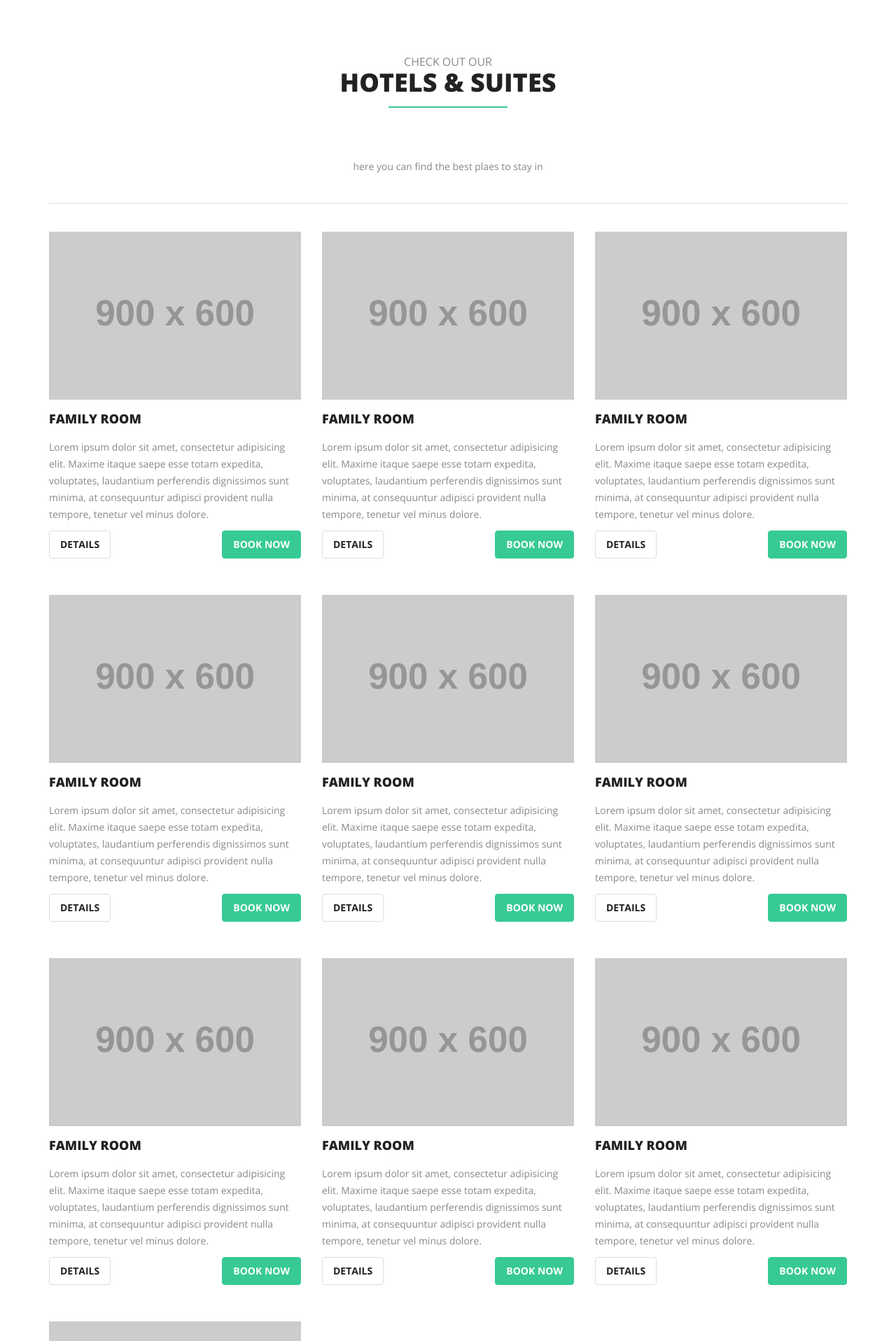
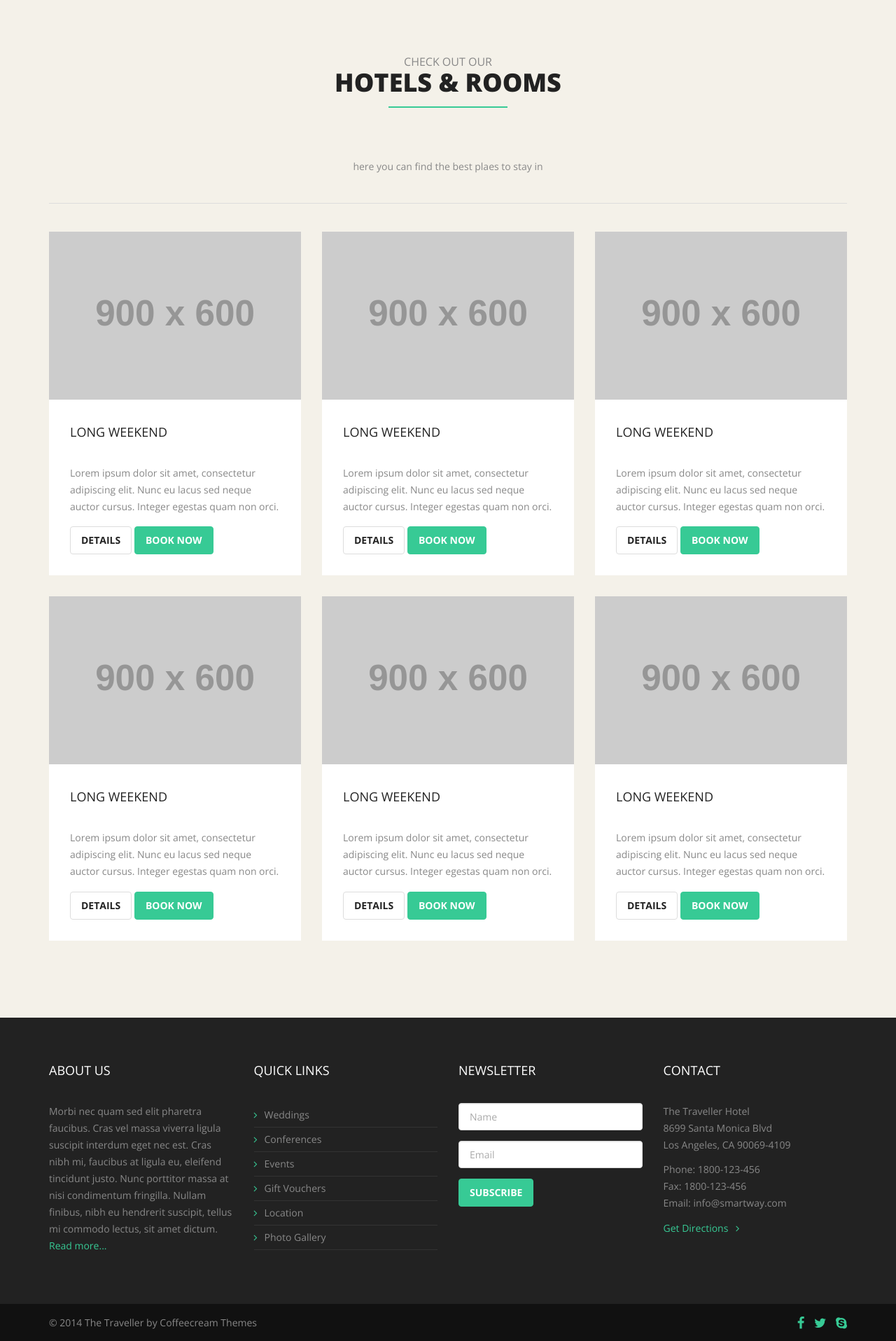
Before and after one commit to ahmedsammygeek/alumran, a PHP site: page /hotels.php in a window 1280 px wide. Shown: the part 130-2046 px from the top of the page at 70% size. Run offline with PHP 8.4, Linux system fonts and the light colour scheme; grey boxes labelled with a size stand in for pictures from a placeholder-image service; some libraries are stand-ins or nearby versions.

Commit message:
add one page , reservation pages

```diff
--- a/hotels.php
+++ b/hotels.php
@@ -35,110 +35,80 @@
 
 		<!-- ============ CONTENT START ============ -->
 
-		<section id="content">
+		<section id="content" class="color2">
 			<div class="container">
 				<div class="row">
 					<div class="col-sm-12 text-center">
 						<h5>Check out our</h5>
-						<h1>Hotels &amp; Suites</h1>
+						<h1>Hotels &amp; rooms </h1>
 						<p>here you can find the best plaes to stay in</p>
 						<hr>
 					</div>
 				</div>
 				<div class="row">
 
+				<div class="special-offer col-sm-6 col-md-4">
+							<img src="http://placehold.it/900x600.jpg" alt="" class="img-responsive">
+							<div class="description">
+								<h4>Long Weekend</h4>
+								<p>Lorem ipsum dolor sit amet, consectetur adipiscing elit. Nunc eu lacus sed neque auctor cursus. Integer egestas quam non orci.</p>
+								<a href="hotel.php" class="btn btn-default">Details</a>
+								<a href="reservation.php" class="btn btn-primary">Book Now</a>
 
-					<!-- Room 12 -->
-					<div class="room col-sm-6 col-md-4">
-						<img src="http://placehold.it/900x600.jpg" alt="" class="img-responsive" />
-						<h4>Family Room</h4>
-						<p>Lorem ipsum dolor sit amet, consectetur adipisicing elit. Maxime itaque saepe esse totam expedita, voluptates, laudantium perferendis dignissimos sunt minima, at consequuntur adipisci provident nulla tempore, tenetur vel minus dolore.</p>
-						<p>
-							<a href="family.html" class="btn btn-default">Details</a>
-							<a href="reservation.html" class="btn btn-primary pull-right">Book Now</a>
-						</p>
+							</div>
 						</div>
 
-					<div class="room col-sm-6 col-md-4">
-						<img src="http://placehold.it/900x600.jpg" alt="" class="img-responsive" />
-						<h4>Family Room</h4>
-						<p>Lorem ipsum dolor sit amet, consectetur adipisicing elit. Maxime itaque saepe esse totam expedita, voluptates, laudantium perferendis dignissimos sunt minima, at consequuntur adipisci provident nulla tempore, tenetur vel minus dolore.</p>
-						<p>
-							<a href="family.html" class="btn btn-default">Details</a>
-							<a href="reservation.html" class="btn btn-primary pull-right">Book Now</a>
-						</p>
+						<div class="special-offer col-sm-6 col-md-4">
+							<img src="http://placehold.it/900x600.jpg" alt="" class="img-responsive">
+							<div class="description">
+								<h4>Long Weekend</h4>
+								<p>Lorem ipsum dolor sit amet, consectetur adipiscing elit. Nunc eu lacus sed neque auctor cursus. Integer egestas quam non orci.</p>
+								<a href="hotel.php" class="btn btn-default">Details</a>
+								<a href="reservation.php" class="btn btn-primary">Book Now</a>
+							</div>
 						</div>
 
-					<div class="room col-sm-6 col-md-4">
-						<img src="http://placehold.it/900x600.jpg" alt="" class="img-responsive" />
-						<h4>Family Room</h4>
-						<p>Lorem ipsum dolor sit amet, consectetur adipisicing elit. Maxime itaque saepe esse totam expedita, voluptates, laudantium perferendis dignissimos sunt minima, at consequuntur adipisci provident nulla tempore, tenetur vel minus dolore.</p>
-						<p>
-							<a href="family.html" class="btn btn-default">Details</a>
-							<a href="reservation.html" class="btn btn-primary pull-right">Book Now</a>
-						</p>
+						<div class="special-offer col-sm-6 col-md-4">
+							<img src="http://placehold.it/900x600.jpg" alt="" class="img-responsive">
+							<div class="description">
+								<h4>Long Weekend</h4>
+								<p>Lorem ipsum dolor sit amet, consectetur adipiscing elit. Nunc eu lacus sed neque auctor cursus. Integer egestas quam non orci.</p>
+								<a href="hotel.php" class="btn btn-default">Details</a>
+								<a href="reservation.php" class="btn btn-primary">Book Now</a>
+
+							</div>
 						</div>
 
-					<div class="room col-sm-6 col-md-4">
-						<img src="http://placehold.it/900x600.jpg" alt="" class="img-responsive" />
-						<h4>Family Room</h4>
-						<p>Lorem ipsum dolor sit amet, consectetur adipisicing elit. Maxime itaque saepe esse totam expedita, voluptates, laudantium perferendis dignissimos sunt minima, at consequuntur adipisci provident nulla tempore, tenetur vel minus dolore.</p>
-						<p>
-							<a href="family.html" class="btn btn-default">Details</a>
-							<a href="reservation.html" class="btn btn-primary pull-right">Book Now</a>
-						</p>
+						<div class="special-offer col-sm-6 col-md-4">
+							<img src="http://placehold.it/900x600.jpg" alt="" class="img-responsive">
+							<div class="description">
+								<h4>Long Weekend</h4>
+								<p>Lorem ipsum dolor sit amet, consectetur adipiscing elit. Nunc eu lacus sed neque auctor cursus. Integer egestas quam non orci.</p>
+								<a href="hotel.php" class="btn btn-default">Details</a>
+								<a href="reservation.php" class="btn btn-primary">Book Now</a>
+
+							</div>
 						</div>
 
-					<div class="room col-sm-6 col-md-4">
-						<img src="http://placehold.it/900x600.jpg" alt="" class="img-responsive" />
-						<h4>Family Room</h4>
-						<p>Lorem ipsum dolor sit amet, consectetur adipisicing elit. Maxime itaque saepe esse totam expedita, voluptates, laudantium perferendis dignissimos sunt minima, at consequuntur adipisci provident nulla tempore, tenetur vel minus dolore.</p>
-						<p>
-							<a href="family.html" class="btn btn-default">Details</a>
-							<a href="reservation.html" class="btn btn-primary pull-right">Book Now</a>
-						</p>
+						<div class="special-offer col-sm-6 col-md-4">
+							<img src="http://placehold.it/900x600.jpg" alt="" class="img-responsive">
+							<div class="description">
+								<h4>Long Weekend</h4>
+								<p>Lorem ipsum dolor sit amet, consectetur adipiscing elit. Nunc eu lacus sed neque auctor cursus. Integer egestas quam non orci.</p>
+								<a href="hotel.php" class="btn btn-default">Details</a>
+								<a href="reservation.php" class="btn btn-primary">Book Now</a>
+
 							</div>
-					<div class="room col-sm-6 col-md-4">
-						<img src="http://placehold.it/900x600.jpg" alt="" class="img-responsive" />
-						<h4>Family Room</h4>
-						<p>Lorem ipsum dolor sit amet, consectetur adipisicing elit. Maxime itaque saepe esse totam expedita, voluptates, laudantium perferendis dignissimos sunt minima, at consequuntur adipisci provident nulla tempore, tenetur vel minus dolore.</p>
-						<p>
-							<a href="family.html" class="btn btn-default">Details</a>
-							<a href="reservation.html" class="btn btn-primary pull-right">Book Now</a>
-						</p>
 						</div>
-					<div class="room col-sm-6 col-md-4">
-						<img src="http://placehold.it/900x600.jpg" alt="" class="img-responsive" />
-						<h4>Family Room</h4>
-						<p>Lorem ipsum dolor sit amet, consectetur adipisicing elit. Maxime itaque saepe esse totam expedita, voluptates, laudantium perferendis dignissimos sunt minima, at consequuntur adipisci provident nulla tempore, tenetur vel minus dolore.</p>
-						<p>
-							<a href="family.html" class="btn btn-default">Details</a>
-							<a href="reservation.html" class="btn btn-primary pull-right">Book Now</a>
-						</p>
-					</div><div class="room col-sm-6 col-md-4">
-						<img src="http://placehold.it/900x600.jpg" alt="" class="img-responsive" />
-						<h4>Family Room</h4>
-						<p>Lorem ipsum dolor sit amet, consectetur adipisicing elit. Maxime itaque saepe esse totam expedita, voluptates, laudantium perferendis dignissimos sunt minima, at consequuntur adipisci provident nulla tempore, tenetur vel minus dolore.</p>
-						<p>
-							<a href="family.html" class="btn btn-default">Details</a>
-							<a href="reservation.html" class="btn btn-primary pull-right">Book Now</a>
-						</p>
-					</div><div class="room col-sm-6 col-md-4">
-						<img src="http://placehold.it/900x600.jpg" alt="" class="img-responsive" />
-						<h4>Family Room</h4>
-						<p>Lorem ipsum dolor sit amet, consectetur adipisicing elit. Maxime itaque saepe esse totam expedita, voluptates, laudantium perferendis dignissimos sunt minima, at consequuntur adipisci provident nulla tempore, tenetur vel minus dolore.</p>
-						<p>
-							<a href="family.html" class="btn btn-default">Details</a>
-							<a href="reservation.html" class="btn btn-primary pull-right">Book Now</a>
-						</p>
-					</div><div class="room col-sm-6 col-md-4">
-						<img src="http://placehold.it/900x600.jpg" alt="" class="img-responsive" />
-						<h4>Family Room</h4>
-						<p>Lorem ipsum dolor sit amet, consectetur adipisicing elit. Maxime itaque saepe esse totam expedita, voluptates, laudantium perferendis dignissimos sunt minima, at consequuntur adipisci provident nulla tempore, tenetur vel minus dolore.</p>
-						<p>
-							<a href="family.html" class="btn btn-default">Details</a>
-							<a href="reservation.html" class="btn btn-primary pull-right">Book Now</a>
-						</p>
+						<div class="special-offer col-sm-6 col-md-4">
+							<img src="http://placehold.it/900x600.jpg" alt="" class="img-responsive">
+							<div class="description">
+								<h4>Long Weekend</h4>
+								<p>Lorem ipsum dolor sit amet, consectetur adipiscing elit. Nunc eu lacus sed neque auctor cursus. Integer egestas quam non orci.</p>
+								<a href="hotel.php" class="btn btn-default">Details</a>
+								<a href="reservation.php" class="btn btn-primary">Book Now</a>
+
+							</div>
 						</div>
 
 				</div>
```
Also changed, not shown: page.php (added, +141 -0 lines), reservation.php (added, +203 -0 lines). Lines whose indentation alone changed are shown as unchanged.
